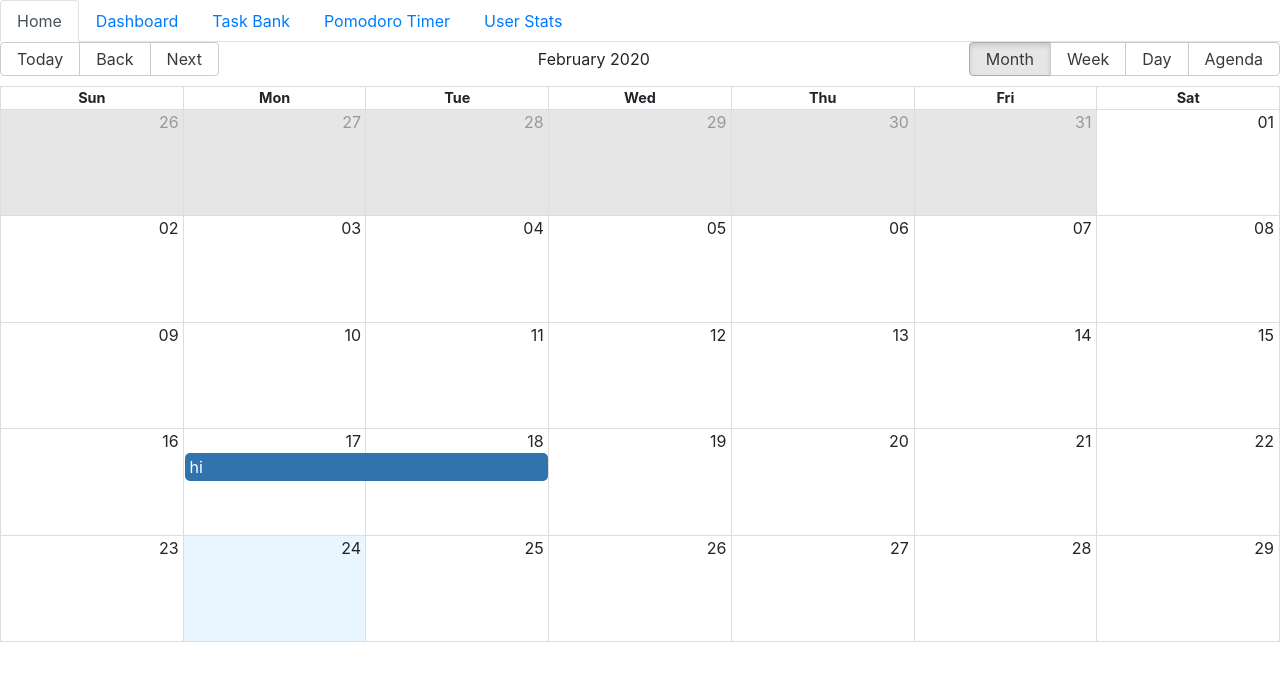
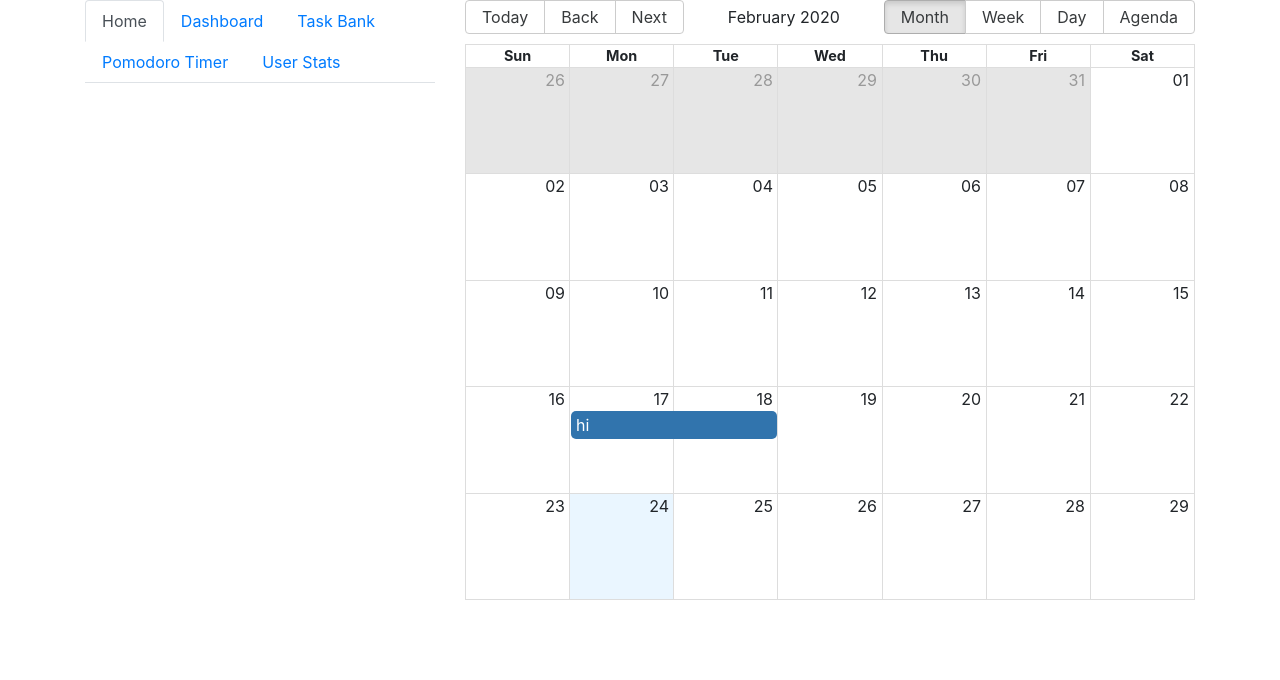
Before and after one commit to aces15224/Testing-grounds, a React (Create React App) app in the folder client/: page / in a window 1280 px wide. Shown: the top 680 px of the page. Built offline with nearby package versions, Linux system fonts and the light colour scheme.

Commit message:
Add files via upload

```diff
--- a/client/src/App.js
+++ b/client/src/App.js
@@ -1,14 +1,11 @@
 import React, { Component } from "react";
 import { BrowserRouter as Router, Route} from "react-router-dom";
 import NavBar from "./components/NavBar";
-// import Wrapper from "./components/Wrapper";
-// import TaskBank from "./components/TaskBank";
-// import TaskList from "./components/TaskList";
 import CalendarPage from "./pages/calendar";
-// import Dashboard from "./pages/dashboard";
 import taskBank from "./pages/TaskBankHome";
 import PomodoroTimer from "./pages/pomodoroTimer";
 import UserStats from "./pages/userStats";
+import logo from "./checkMark.jpg"
 import './App.css';
 
 class App extends Component {
@@ -16,16 +13,18 @@ class App extends Component {
   render() {
     return (
       <Router>
-        <div>
-          <NavBar />
-
-            <Route exact path="/" component={CalendarPage} />
-            {/* <Route exact path="/dashboard" component={Dashboard} /> */}
-            <Route exact path="/tasks" component={taskBank} />
-            <Route exact path="/timer" component={PomodoroTimer} />
-            <Route exact path="/stats" component={UserStats} />
-
-
+        <div className="container">
+          <div className="row">
+            <div className="col-4">
+              <NavBar image={logo}/>
+            </div>
+            <div className="col-8" id="mainDisplay">
+              <Route exact path="/" component={CalendarPage} />
+              <Route exact path="/tasks" component={taskBank} />
+              <Route exact path="/timer" component={PomodoroTimer} />
+              <Route exact path="/stats" component={UserStats} />
+            </div>
+          </div>
         </div>
       </Router>
     )
```
